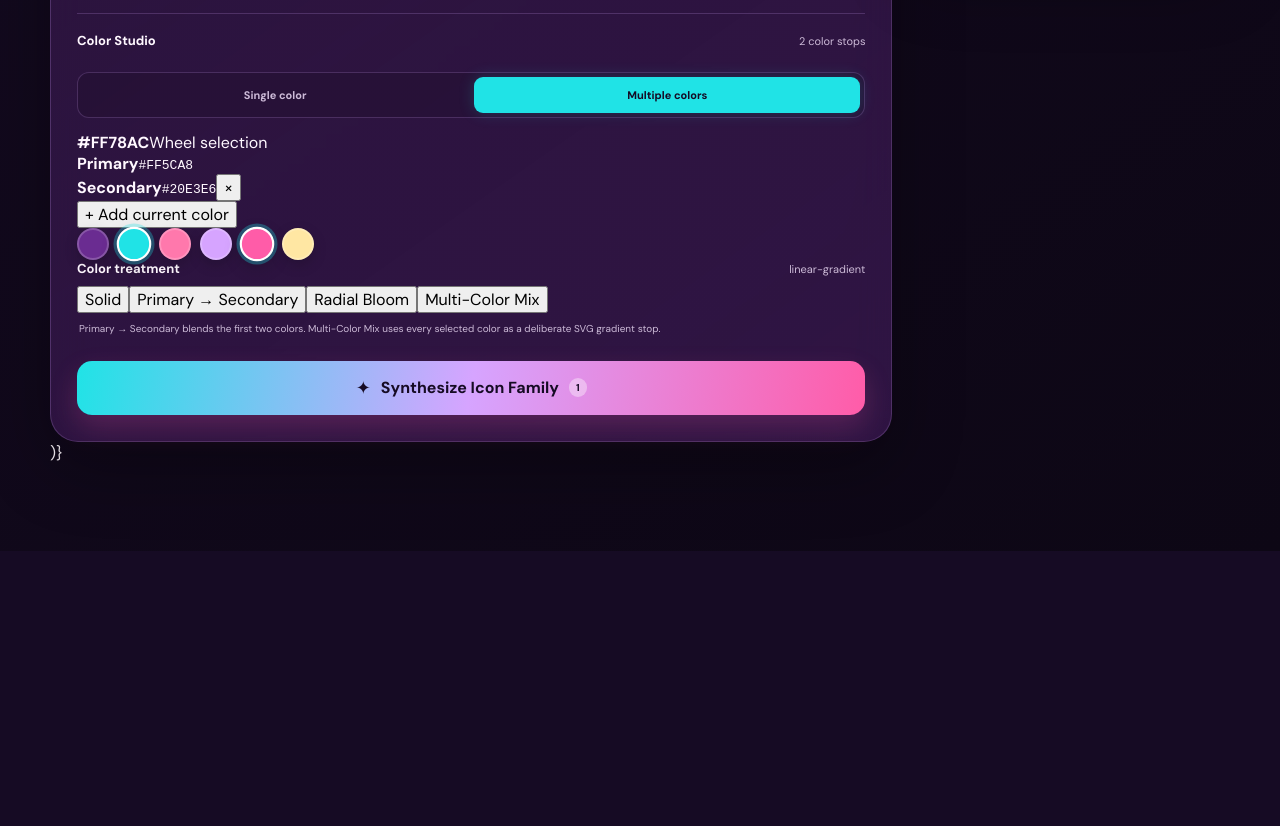
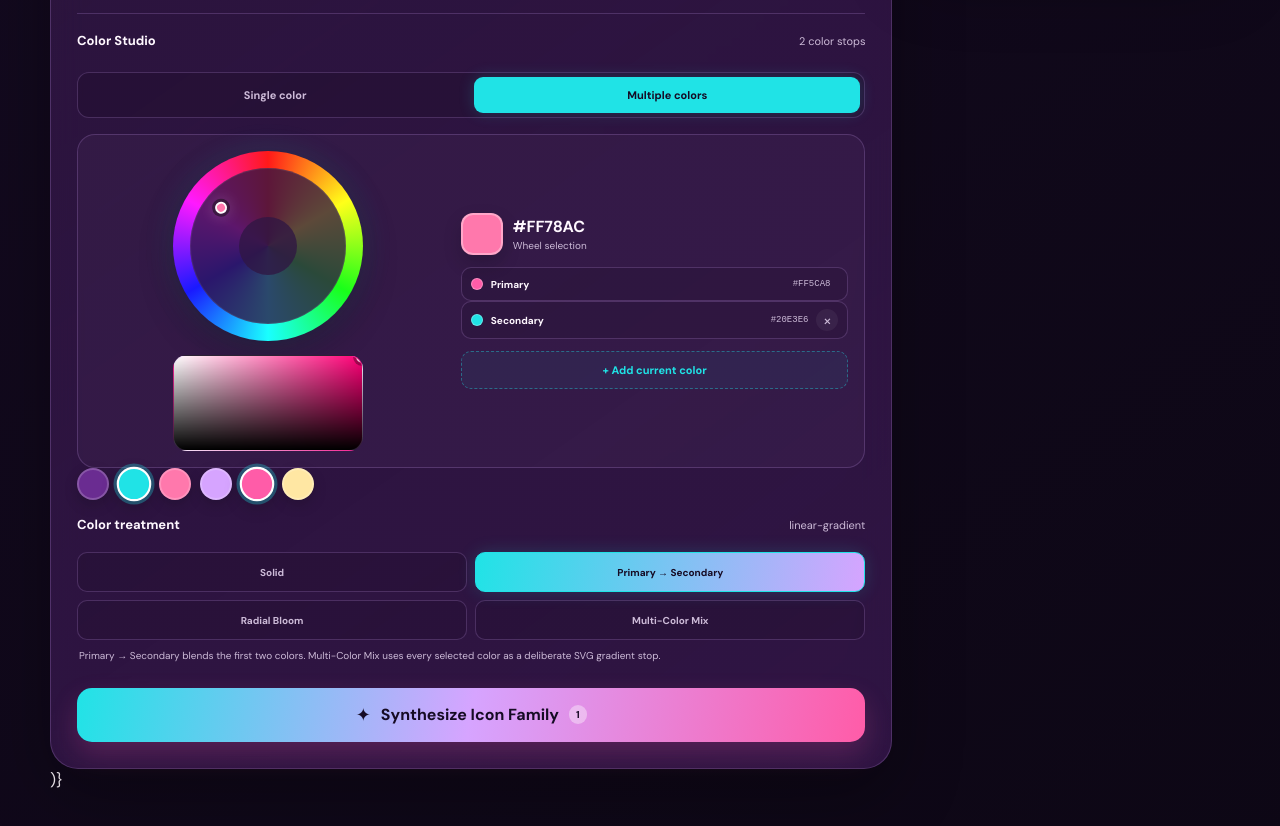
Before and after one commit to A04runSP/icon-bloom-svg-generator, a React (Vite) app: page / in a window 1280 px wide. Shown: the part 1180-2006 px from the top of the page. Before the commit the page ends 1731 px from the top, so only its background shows below. Built offline with nearby package versions, Linux system fonts and the light colour scheme.

Commit message:
style: build designer color wheel studio

```diff
--- a/src/styles.css
+++ b/src/styles.css
@@ -573,68 +573,215 @@ select:focus, textarea:focus {
   line-height: 1;
 }
 
-.custom-hue {
+.color-studio {
   display: grid;
-  grid-template-columns: minmax(0, 1fr) auto;
-  gap: 14px;
+  grid-template-columns: minmax(220px, 0.9fr) minmax(220px, 1fr);
+  gap: 18px;
   align-items: center;
   margin-top: 16px;
-  padding: 13px;
+  padding: 16px;
   border: 1px solid var(--border);
-  border-radius: 15px;
+  border-radius: 18px;
   background: rgba(214, 164, 255, 0.04);
 }
 
-.custom-hue > div:first-child {
+.picker-stack {
   display: grid;
-  gap: 3px;
+  place-items: center;
+  gap: 14px;
 }
 
-.custom-hue strong {
-  font-size: 12px;
+.color-wheel {
+  position: relative;
+  width: 190px;
+  height: 190px;
+  display: grid;
+  place-items: center;
+  border-radius: 50%;
+  background: conic-gradient(
+    from 0deg,
+    hsl(0 100% 55%),
+    hsl(30 100% 55%),
+    hsl(60 100% 55%),
+    hsl(90 100% 55%),
+    hsl(120 100% 55%),
+    hsl(150 100% 55%),
+    hsl(180 100% 55%),
+    hsl(210 100% 55%),
+    hsl(240 100% 55%),
+    hsl(270 100% 55%),
+    hsl(300 100% 55%),
+    hsl(330 100% 55%),
+    hsl(360 100% 55%)
+  );
+  box-shadow: 0 12px 34px rgba(0, 0, 0, 0.28), 0 0 32px rgba(32, 227, 230, 0.12);
+  cursor: crosshair;
+  touch-action: none;
 }
 
-.custom-hue span {
-  color: var(--muted);
-  font-size: 10px;
-  line-height: 1.4;
+.color-wheel::before {
+  content: "";
+  position: absolute;
+  inset: 17px;
+  border-radius: 50%;
+  background: var(--panel);
+  box-shadow: inset 0 0 0 1px rgba(255,255,255,0.08);
 }
 
-.custom-hue-controls {
+.color-wheel-center {
+  position: absolute;
+  width: 58px;
+  height: 58px;
+  border-radius: 50%;
+  background: var(--panel);
+  z-index: 1;
+}
+
+.color-wheel-dot {
+  position: absolute;
+  left: 50%;
+  top: 50%;
+  width: 12px;
+  height: 12px;
+  margin-left: -6px;
+  margin-top: -6px;
+  border: 2px solid #fff;
+  border-radius: 50%;
+  background: var(--wheel-color, #FF78AC);
+  box-shadow: 0 0 0 3px rgba(10, 10, 10, 0.45), 0 0 16px rgba(255, 255, 255, 0.38);
+  transform-origin: 6px 56px;
+  z-index: 3;
+}
+
+.color-wheel-sv {
+  position: relative;
+  width: 190px;
+  height: 96px;
+  overflow: hidden;
+  border-radius: 14px;
+  background:
+    linear-gradient(to top, #000, transparent),
+    linear-gradient(to right, #fff, hsl(var(--wheel-hue) 100% 50%));
+  border: 1px solid var(--border);
+  cursor: crosshair;
+  touch-action: none;
+}
+
+.color-sv-dot {
+  position: absolute;
+  width: 13px;
+  height: 13px;
+  margin: -6px 0 0 -6px;
+  border: 2px solid #fff;
+  border-radius: 50%;
+  background: var(--wheel-color, #FF78AC);
+  box-shadow: 0 0 0 3px rgba(10,10,10,0.35);
+}
+
+.color-studio-controls {
+  display: grid;
+  gap: 12px;
+}
+
+.color-preview-row {
   display: flex;
   align-items: center;
-  gap: 8px;
+  gap: 10px;
 }
 
-.custom-hue-controls input[type="color"] {
-  width: 38px;
-  height: 38px;
-  padding: 2px;
-  border: 1px solid var(--border);
-  border-radius: 10px;
-  background: transparent;
-  cursor: pointer;
+.color-preview {
+  width: 42px;
+  height: 42px;
+  flex: 0 0 auto;
+  border-radius: 12px;
+  border: 2px solid rgba(255,255,255,0.35);
+  box-shadow: 0 8px 18px rgba(0,0,0,0.18);
 }
 
-.custom-hue-controls code {
+.color-preview-row div {
+  display: grid;
+  gap: 2px;
+}
+
+.color-preview-row span {
   color: var(--muted);
   font-size: 10px;
 }
 
-.custom-hue-controls button {
-  min-height: 36px;
-  padding: 0 11px;
-  border: 1px solid rgba(32, 227, 230, 0.24);
-  border-radius: 9px;
-  color: var(--text);
-  background: rgba(32, 227, 230, 0.06);
-  font-size: 10px;
-  font-weight: 700;
+.color-role {
+  display: grid;
+  grid-template-columns: 12px minmax(64px, auto) 1fr auto;
+  align-items: center;
+  gap: 8px;
+  min-height: 34px;
+  padding: 7px 9px;
+  border: 1px solid var(--border);
+  border-radius: 10px;
+  background: rgba(0,0,0,0.1);
 }
 
-.custom-hue-controls button:hover {
+.color-role-dot {
+  width: 12px;
+  height: 12px;
+  border-radius: 50%;
+  border: 1px solid rgba(255,255,255,0.3);
+}
+
+.color-role strong {
+  font-size: 10px;
+}
+
+.color-role code {
+  color: var(--muted);
+  font-size: 9px;
+  justify-self: end;
+}
+
+.color-role button {
+  width: 22px;
+  height: 22px;
+  border: 0;
+  border-radius: 50%;
+  color: var(--muted);
+  background: rgba(255,255,255,0.05);
+}
+
+.add-color-button {
+  min-height: 38px;
+  border: 1px dashed rgba(32,227,230,0.38);
+  border-radius: 10px;
+  color: var(--cyan);
+  background: rgba(32,227,230,0.05);
+  font-size: 11px;
+  font-weight: 800;
+}
+
+.color-treatment {
+  margin-top: 16px;
+}
+
+.treatment-grid {
+  display: grid;
+  grid-template-columns: repeat(2, minmax(0, 1fr));
+  gap: 8px;
+  margin-top: 10px;
+}
+
+.treatment-button {
+  min-height: 40px;
+  border: 1px solid var(--border);
+  border-radius: 10px;
+  color: var(--muted);
+  background: rgba(0,0,0,0.1);
+  font-size: 10px;
+  font-weight: 800;
+}
+
+.treatment-button.active {
+  color: #160b24;
   border-color: var(--cyan);
-  background: rgba(32, 227, 230, 0.1);
+  background: linear-gradient(100deg, var(--cyan), var(--lilac));
+  box-shadow: 0 0 18px rgba(32,227,230,0.16);
 }
 
 .palette-help {
@@ -882,3 +1029,14 @@ select:focus, textarea:focus {
   .control-grid { grid-template-columns: 1fr; }
   .panel-heading { flex-direction: column; }
 }
+
+@media (max-width: 700px) {
+  .color-studio {
+    grid-template-columns: 1fr;
+  }
+
+  .color-wheel,
+  .color-wheel-sv {
+    width: min(190px, 100%);
+  }
+}
```
